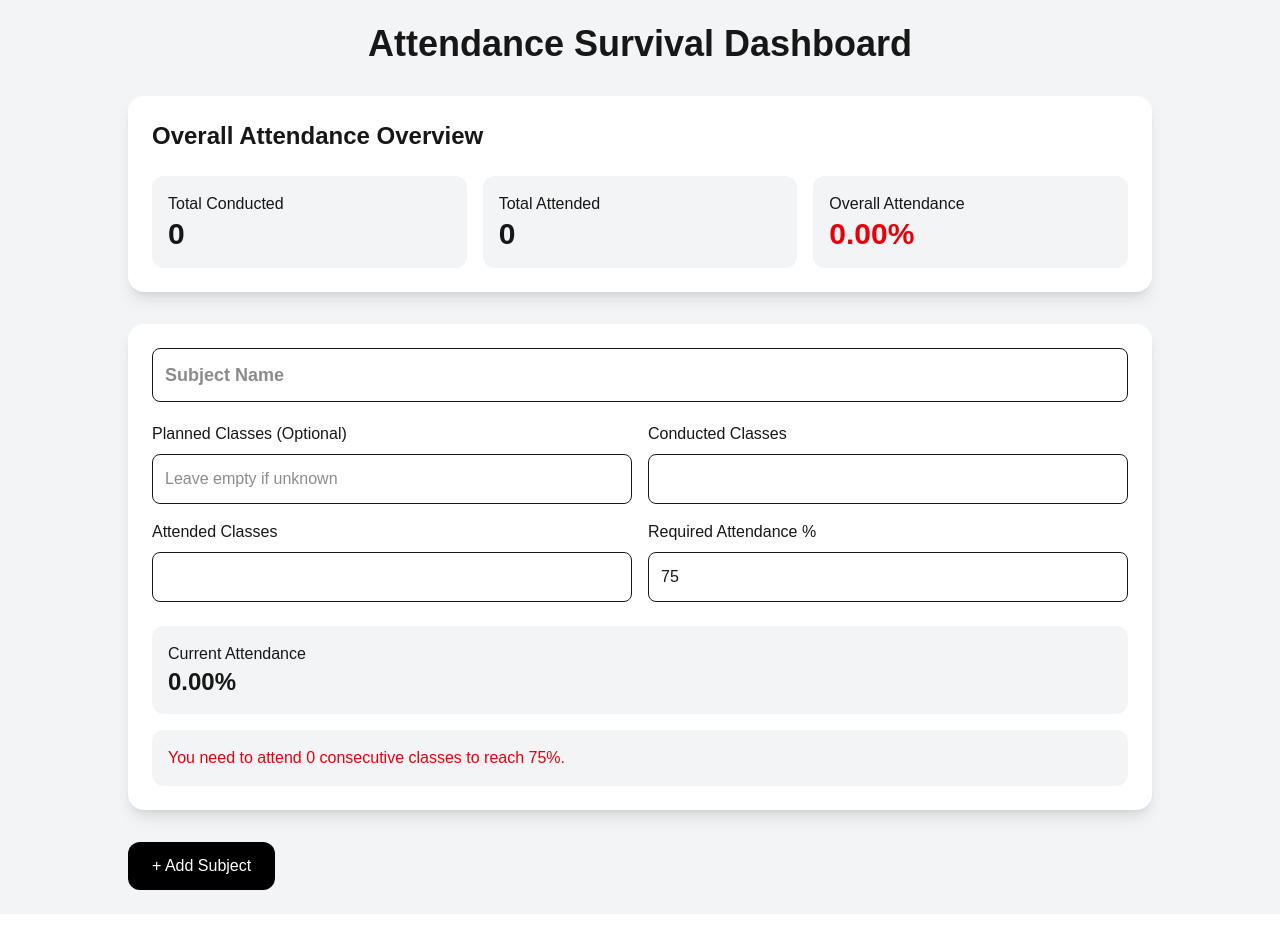
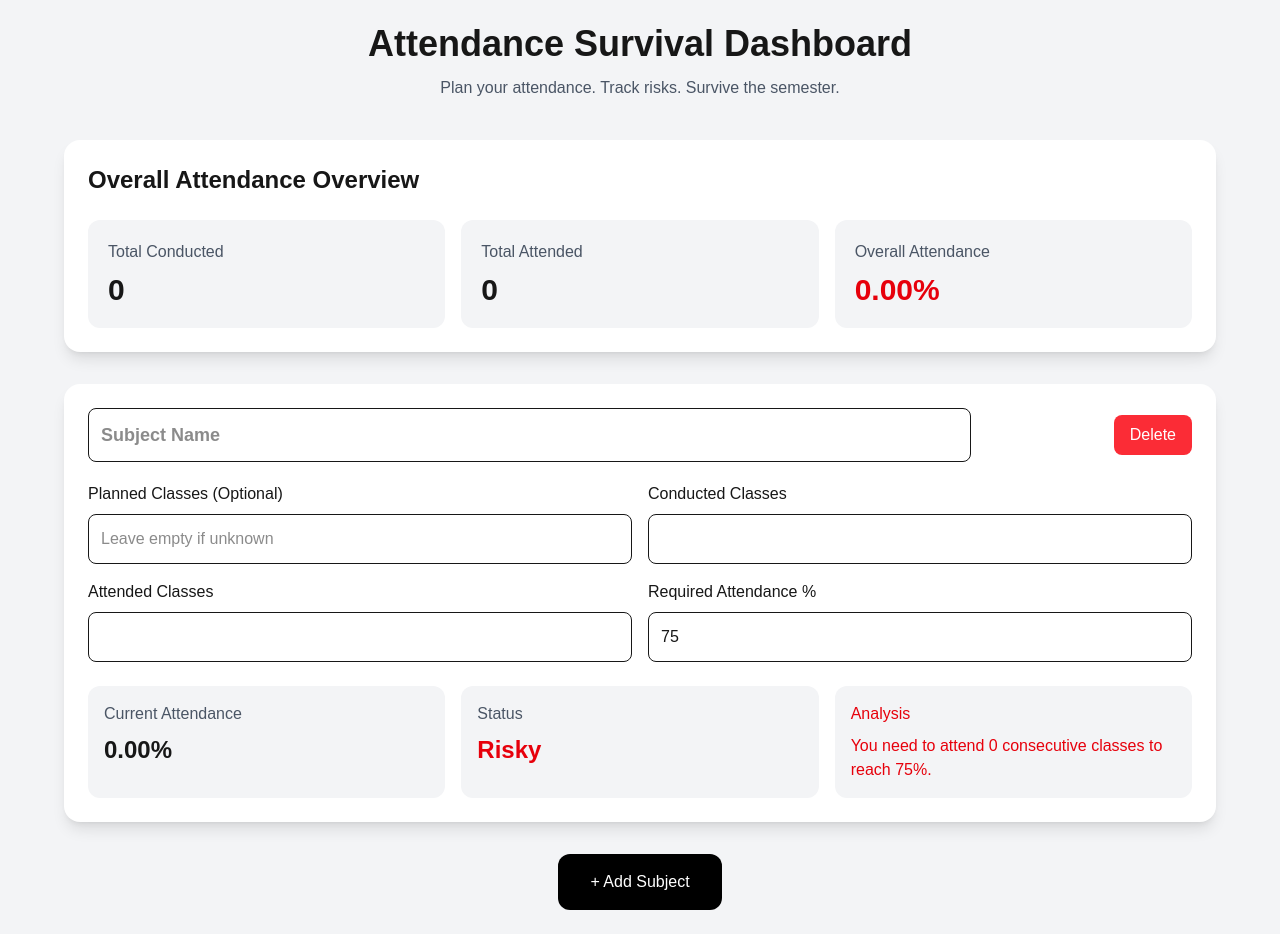
Before and after one commit to arushi-sahay/student-toolkit, a Next.js app: page / in a window 1280 px wide. Built offline with nearby package versions, Linux system fonts and the light colour scheme.

Commit message:
Build v1 attendance survival dashboard with multi-subject analytics and local persistence

```diff
--- a/app/page.tsx
+++ b/app/page.tsx
@@ -1,6 +1,6 @@
 "use client";
 
-import { useState } from "react";
+import { useEffect, useState } from "react";
 
 type Subject = {
   id: number;
@@ -12,9 +12,21 @@ type Subject = {
 };
 
 export default function Home() {
-  const [subjects, setSubjects] = useState<Subject[]>([
+  const [subjects, setSubjects] = useState<Subject[]>([]);
+
+  // LOAD FROM LOCAL STORAGE
+
+  useEffect(() => {
+    const savedSubjects = localStorage.getItem(
+      "attendance-subjects"
+    );
+
+    if (savedSubjects) {
+      setSubjects(JSON.parse(savedSubjects));
+    } else {
+      setSubjects([
         {
-      id: 1,
+          id: Date.now(),
           name: "",
           planned: "",
           conducted: "",
@@ -22,6 +34,21 @@ export default function Home() {
           required: "75",
         },
       ]);
+    }
+  }, []);
+
+  // SAVE TO LOCAL STORAGE
+
+  useEffect(() => {
+    if (subjects.length > 0) {
+      localStorage.setItem(
+        "attendance-subjects",
+        JSON.stringify(subjects)
+      );
+    }
+  }, [subjects]);
+
+  // ADD SUBJECT
 
   const addSubject = () => {
     setSubjects([
@@ -37,6 +64,16 @@ export default function Home() {
     ]);
   };
 
+  // DELETE SUBJECT
+
+  const deleteSubject = (id: number) => {
+    setSubjects(
+      subjects.filter((subject) => subject.id !== id)
+    );
+  };
+
+  // UPDATE SUBJECT
+
   const updateSubject = (
     id: number,
     field: keyof Subject,
@@ -51,7 +88,7 @@ export default function Home() {
     );
   };
 
-  // OVERALL DASHBOARD CALCULATIONS
+  // OVERALL DASHBOARD ANALYTICS
 
   const totalConducted = subjects.reduce(
     (sum, subject) =>
@@ -72,13 +109,22 @@ export default function Home() {
 
   return (
     <main className="min-h-screen bg-gray-100 p-6">
-      <div className="max-w-5xl mx-auto">
+      <div className="max-w-6xl mx-auto">
 
-        <h1 className="text-4xl font-bold mb-8 text-center">
+        {/* HEADER */}
+
+        <div className="mb-10 text-center">
+          <h1 className="text-4xl font-bold mb-3">
             Attendance Survival Dashboard
           </h1>
 
-        {/* OVERALL DASHBOARD */}
+          <p className="text-gray-600">
+            Plan your attendance. Track risks.
+            Survive the semester.
+          </p>
+        </div>
+
+        {/* OVERALL ANALYTICS */}
 
         <div className="bg-white rounded-2xl shadow-lg p-6 mb-8">
 
@@ -88,8 +134,8 @@ export default function Home() {
 
           <div className="grid md:grid-cols-3 gap-4">
 
-            <div className="bg-gray-100 p-4 rounded-xl">
-              <p className="font-medium">
+            <div className="bg-gray-100 p-5 rounded-xl">
+              <p className="text-gray-600 mb-2">
                 Total Conducted
               </p>
 
@@ -98,8 +144,8 @@ export default function Home() {
               </p>
             </div>
 
-            <div className="bg-gray-100 p-4 rounded-xl">
-              <p className="font-medium">
+            <div className="bg-gray-100 p-5 rounded-xl">
+              <p className="text-gray-600 mb-2">
                 Total Attended
               </p>
 
@@ -108,8 +154,8 @@ export default function Home() {
               </p>
             </div>
 
-            <div className="bg-gray-100 p-4 rounded-xl">
-              <p className="font-medium">
+            <div className="bg-gray-100 p-5 rounded-xl">
+              <p className="text-gray-600 mb-2">
                 Overall Attendance
               </p>
 
@@ -149,17 +195,23 @@ export default function Home() {
 
             const invalidInput =
               attended > conducted ||
+              conducted < 0 ||
+              attended < 0 ||
+              required <= 0 ||
+              required > 100 ||
               (usingPlannedMode &&
-                conducted > planned);
+                (conducted > planned ||
+                  planned <= 0));
 
             let resultMessage = "";
             let resultColor = "";
+            let dangerLevel = "";
 
             if (!invalidInput) {
 
               if (usingPlannedMode) {
 
-                // PLANNED MODE
+                // SEMESTER-CONSTRAINED MODE
 
                 const remainingClasses =
                   planned - conducted;
@@ -238,6 +290,18 @@ export default function Home() {
                   resultColor = "text-red-600";
                 }
               }
+
+              // DANGER LEVEL
+
+              if (currentAttendance >= required + 10) {
+                dangerLevel = "Safe";
+              } else if (
+                currentAttendance >= required + 5
+              ) {
+                dangerLevel = "Moderate";
+              } else {
+                dangerLevel = "Risky";
+              }
             }
 
             return (
@@ -245,6 +309,10 @@ export default function Home() {
                 key={subject.id}
                 className="bg-white rounded-2xl shadow-lg p-6"
               >
+
+                {/* TOP BAR */}
+
+                <div className="flex justify-between items-center mb-5">
 
                   <input
                     type="text"
@@ -257,8 +325,21 @@ export default function Home() {
                         e.target.value
                       )
                     }
-                  className="border p-3 rounded-lg w-full mb-5 text-lg font-semibold"
+                    className="border p-3 rounded-lg w-[80%] text-lg font-semibold"
                   />
+
+                  <button
+                    onClick={() =>
+                      deleteSubject(subject.id)
+                    }
+                    className="bg-red-500 text-white px-4 py-2 rounded-lg hover:bg-red-600"
+                  >
+                    Delete
+                  </button>
+
+                </div>
+
+                {/* INPUT GRID */}
 
                 <div className="grid md:grid-cols-2 gap-4">
 
@@ -341,26 +422,50 @@ export default function Home() {
 
                 </div>
 
+                {/* RESULTS */}
+
                 {!invalidInput ? (
 
-                  <div className="mt-6 space-y-4">
+                  <div className="mt-6 grid md:grid-cols-3 gap-4">
 
                     <div className="bg-gray-100 p-4 rounded-xl">
-
-                      <p className="font-medium">
+                      <p className="text-gray-600 mb-2">
                         Current Attendance
                       </p>
 
                       <p className="text-2xl font-bold">
                         {currentAttendance.toFixed(2)}%
                       </p>
+                    </div>
 
+                    <div className="bg-gray-100 p-4 rounded-xl">
+                      <p className="text-gray-600 mb-2">
+                        Status
+                      </p>
+
+                      <p
+                        className={`text-2xl font-bold ${
+                          dangerLevel === "Safe"
+                            ? "text-green-600"
+                            : dangerLevel === "Moderate"
+                            ? "text-yellow-600"
+                            : "text-red-600"
+                        }`}
+                      >
+                        {dangerLevel}
+                      </p>
                     </div>
 
                     <div
-                      className={`bg-gray-100 p-4 rounded-xl font-medium ${resultColor}`}
+                      className={`bg-gray-100 p-4 rounded-xl ${resultColor}`}
                     >
+                      <p className="font-medium">
+                        Analysis
+                      </p>
+
+                      <p className="mt-2">
                         {resultMessage}
+                      </p>
                     </div>
 
                   </div>
@@ -379,14 +484,20 @@ export default function Home() {
 
         </div>
 
+        {/* ADD SUBJECT BUTTON */}
+
+        <div className="mt-8 text-center">
+
           <button
             onClick={addSubject}
-          className="mt-8 bg-black text-white px-6 py-3 rounded-xl font-medium hover:bg-gray-800"
+            className="bg-black text-white px-8 py-4 rounded-xl font-medium hover:bg-gray-800"
           >
             + Add Subject
           </button>
 
         </div>
+
+      </div>
     </main>
   );
 }
```
Lines whose indentation alone changed are shown as unchanged.
